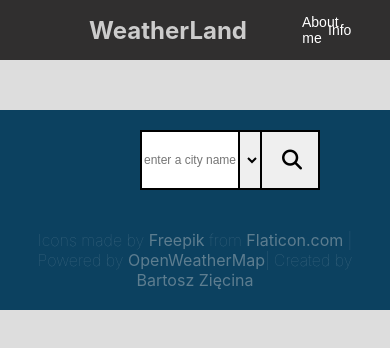
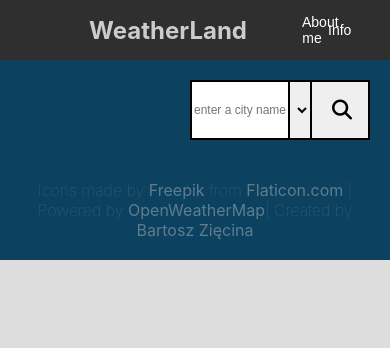
Before and after one commit to bartekmnemo/weather-app, a React (Create React App) app: page / in a window 390 px wide. Shown: the top 348 px of the page. Built offline with nearby package versions, Linux system fonts and the light colour scheme; no server answers.

Commit message:
fix responsiveness issues

```diff
--- a/src/components/MainPanel.css
+++ b/src/components/MainPanel.css
@@ -132,8 +132,23 @@ button:hover {
 }
 
 @media screen and (max-width:640px) {
+
     .sideCountry span {
         font-size: 36px;
         letter-spacing: 2px;
     }
 }
+
+@media screen and (max-width:480px) {
+    select {
+        right: 80px;
+    }
+
+    button {
+        right: 20px;
+    }
+
+    input {
+        right: 100px;
+    }
+}
--- a/src/components/Navigation.css
+++ b/src/components/Navigation.css
@@ -52,3 +52,10 @@ nav .logo {
     background-color: rgb(61, 61, 61);
     color:orange;
 }
+
+
+@media screen and (max-width:640px) {
+    nav {
+        margin: 0;
+    }
+}
--- a/src/components/Result.css
+++ b/src/components/Result.css
@@ -264,16 +264,21 @@
         flex-direction: column;
         align-items: center;
        text-align: center;
+       padding: 0;
     }
 
     .weatherParam {
-        padding: 20px;
+        padding: 10px 0;
         font-size: 42px;
         width: 100%;
     }
 }
 
 @media screen and (max-width:640px) {
+
+    .trashInfos {
+        font-size: 14px;
+    }
     .result {
         width: 100%;
     }
@@ -284,10 +289,13 @@
     .tempPanel img {
         height: 150px;
     }
+
 }
 
 @media screen and (max-width:480px) {
+
     .tempPanel img {
         height: 100px;
     }
+
 }
```
